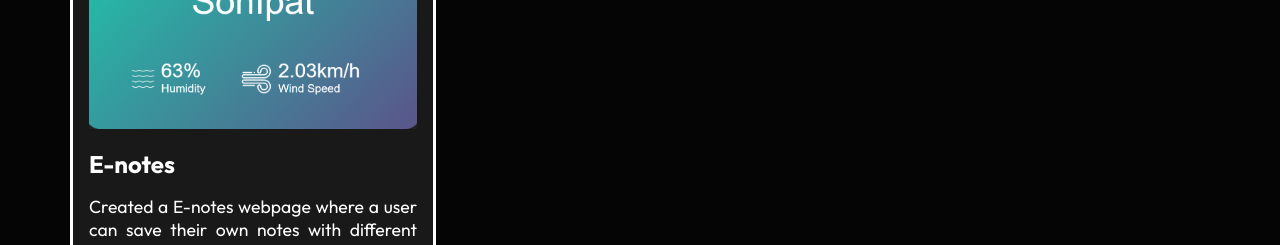
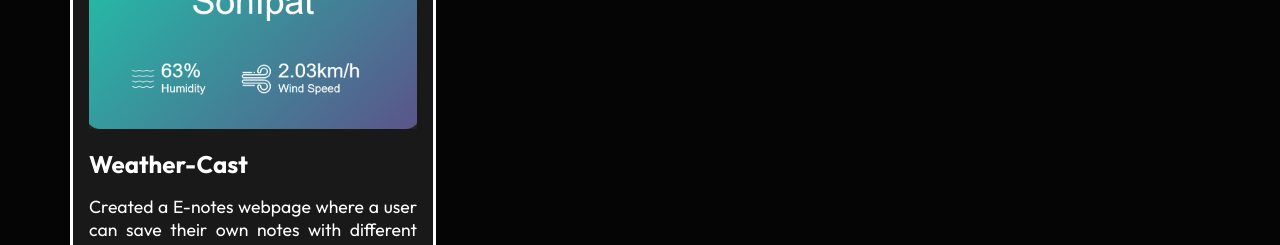
Before and after one commit to deepak-chaurasiya12/My-Poortfolio, a React (Create React App) app in the folder Client/: page /project in a window 1280 px wide. Shown: the part 2620-2865 px from the top of the page. Built offline with nearby package versions, Linux system fonts and the light colour scheme.

Commit message:
Update WorkCardData.js
Editing the workCard

```diff
--- a/Client/src/Components/WorkCardData.js
+++ b/Client/src/Components/WorkCardData.js
@@ -97,10 +97,10 @@ const ProjectCradData=[
 
     {
         imgsrc:pro10,
-        title:"E-notes",
+        title:"Weather-Cast",
         text:"Created a E-notes webpage where a user can save their own notes with different color notes tag, as my own project using React node.js.",
         view:"https://deepak-chaurasiya12.github.io/Weather-app/",
-        github:"https://github.com/deepak-chaurasiya12/Frontend"
+        github:"https://github.com/deepak-chaurasiya12/Weather-app"
 
     }
 
```
